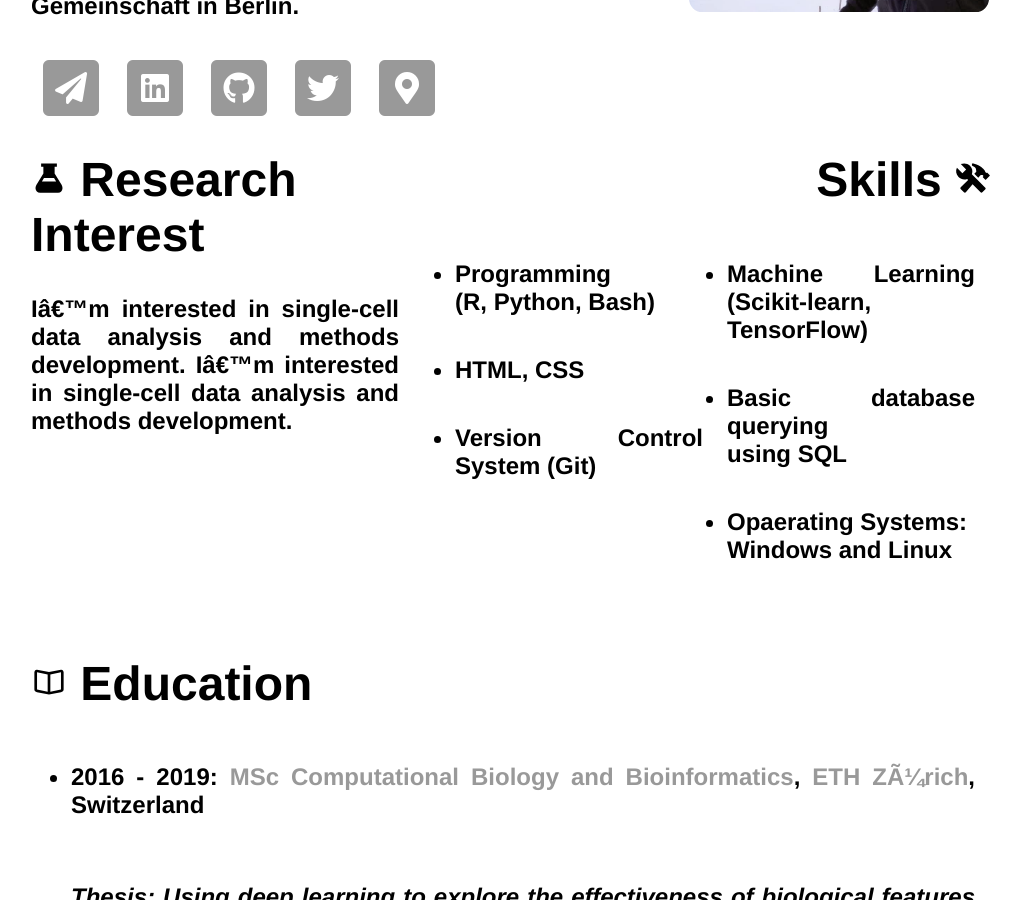
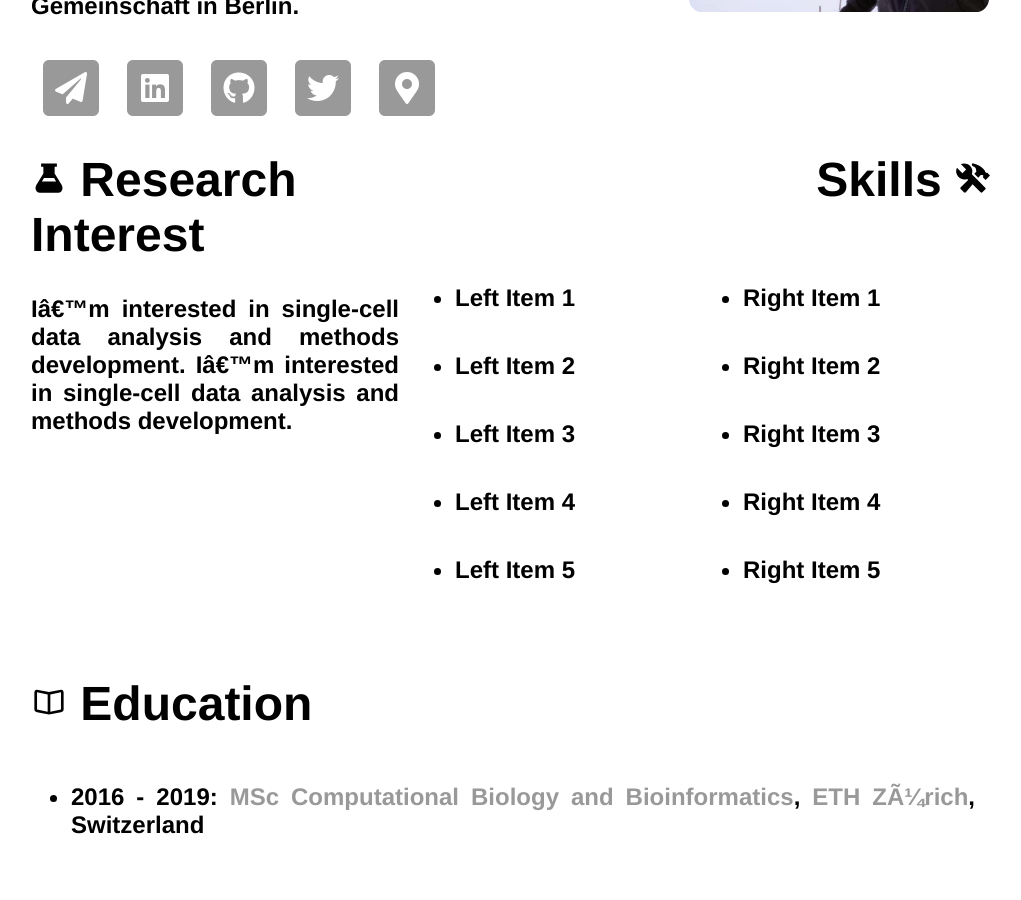
Before and after one commit to saisomesh2594/saisomesh2594.github.io, a Jekyll site: the page built from index.html, in a window 1280 px wide and 900 px high, scrolled down 382 px. Shown: the whole window, without its empty margins (129-1150 px from the left). Built offline with Jekyll 4.4.1, drawn with Linux system fonts in a browser that asks for light colours.

Commit message:
try different formatting

```diff
--- a/index.html
+++ b/index.html
@@ -84,7 +84,7 @@ title: Somesh Sai, Just Another Bioinformatician
 		<!--</div>-->
 		<div id="twitter">
 			<h1 align="right">Skills <ion-icon name="construct"></ion-icon></h1>
-			<article>
+			<!--<article>
 				<h2>
 					<ul class="custom">
 						<li>Programming<br>(R, Python, Bash)</li>
@@ -96,7 +96,29 @@ title: Somesh Sai, Just Another Bioinformatician
 						<li>Opaerating Systems:<br>Windows and Linux</li>
 					</ul>
 				</h2>
-			</article>
+			</article>-->
+			<div style="float: left; width: 50%;">
+				<article><h2>
+				<ul>
+				<li>Left Item 1</li>
+				<li>Left Item 2</li>
+				<li>Left Item 3</li>
+				<li>Left Item 4</li>
+				<li>Left Item 5</li>
+				</ul>
+				</article></h2>
+				</div>
+				<div style="float: right; width: 50%;">
+					<article><h2>
+					<ul>
+					<li>Right Item 1</li>
+					<li>Right Item 2</li>
+					<li>Right Item 3</li>
+					<li>Right Item 4</li>
+					<li>Right Item 5</li>
+					</ul>
+					</article></h2>
+				</div>
 		</div>
 		<div style="clear:both"></div>
 
```
